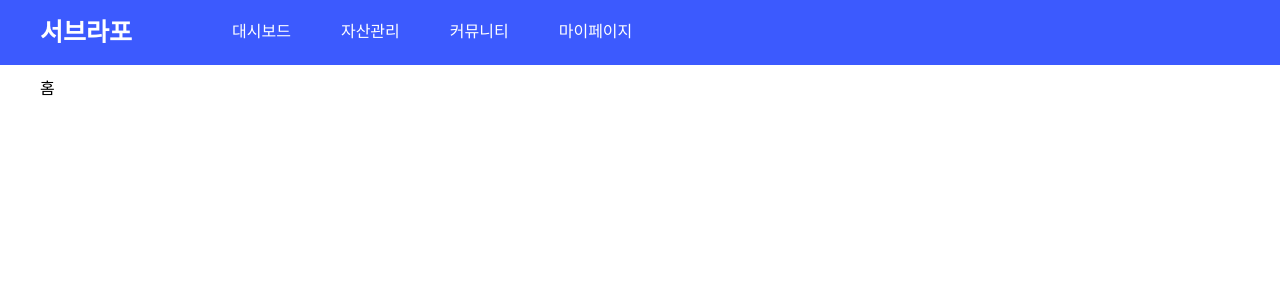
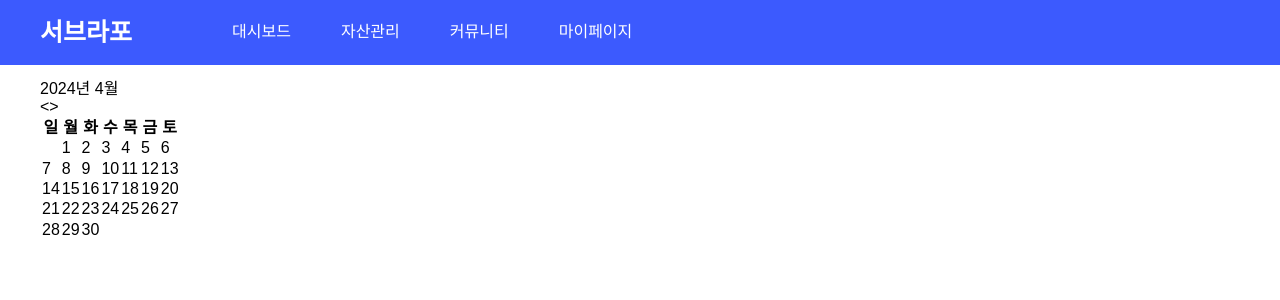
Before and after one commit to mkk00/Moneylicious-Ledger-Book, a React (Vite) app: page / in a window 1280 px wide. Shown: the top 300 px of the page. Built offline with nearby package versions, Linux system fonts and the light colour scheme; a web font is replaced by a local one.

Commit message:
feat: 분할 레이아웃 추가 및 적용

```diff
--- /dev/null
+++ b/src/layout/ContendsSplitLayout.tsx
@@ -0,0 +1,31 @@
+import { ReactNode } from 'react'
+import styled from 'styled-components'
+
+const ContendsSplitLayout = ({
+  children,
+  leftRatio = 1,
+  rightRatio = 1
+}: {
+  children: ReactNode[]
+  leftRatio?: number
+  rightRatio?: number
+}) => {
+  const [left, right] = children
+  return (
+    <Container>
+      <Contents ratio={leftRatio}>{left}</Contents>
+      <Contents ratio={rightRatio}>{right}</Contents>
+    </Container>
+  )
+}
+
+export default ContendsSplitLayout
+
+const Container = styled.div`
+  display: flex;
+  width: 100%;
+`
+
+const Contents = styled.section<{ ratio?: number }>`
+  flex: ${props => props.ratio};
+`
--- a/src/layout/PageLayout.tsx
+++ b/src/layout/PageLayout.tsx
@@ -3,7 +3,7 @@ import styled from 'styled-components'
 
 import Header from '@/components/Header'
 
-const BasicLayout = ({ children }: { children: ReactNode }) => {
+const PageLayout = ({ children }: { children: ReactNode }) => {
   return (
     <Container>
       <Header />
@@ -12,7 +12,7 @@ const BasicLayout = ({ children }: { children: ReactNode }) => {
   )
 }
 
-export default BasicLayout
+export default PageLayout
 
 const Container = styled.div`
   width: 100vw;
--- a/src/pages/Board.tsx
+++ b/src/pages/Board.tsx
@@ -1,10 +1,10 @@
-import BasicLayout from '@/layout/PageLayout'
+import PageLayout from '@/layout/PageLayout'
 
 const Board = () => {
   return (
-    <BasicLayout>
+    <PageLayout>
       <>커뮤니티 페이지</>
-    </BasicLayout>
+    </PageLayout>
   )
 }
 
--- a/src/pages/Dashboard.tsx
+++ b/src/pages/Dashboard.tsx
@@ -1,10 +1,10 @@
-import BasicLayout from '@/layout/PageLayout'
+import PageLayout from '@/layout/PageLayout'
 
 const Dashboard = () => {
   return (
-    <BasicLayout>
+    <PageLayout>
       <>대시보드</>
-    </BasicLayout>
+    </PageLayout>
   )
 }
 
--- a/src/pages/Home.tsx
+++ b/src/pages/Home.tsx
@@ -1,10 +1,15 @@
-import BasicLayout from '@/layout/PageLayout'
+import PageLayout from '@/layout/PageLayout'
+import ContendsSplitLayout from '@/layout/ContendsSplitLayout'
+import Calendar from '@/components/Calendar'
 
 const Home = () => {
   return (
-    <BasicLayout>
-      <>홈</>
-    </BasicLayout>
+    <PageLayout>
+      <ContendsSplitLayout leftRatio={3}>
+        <Calendar />
+        <></>
+      </ContendsSplitLayout>
+    </PageLayout>
   )
 }
 
--- a/src/pages/Management.tsx
+++ b/src/pages/Management.tsx
@@ -1,10 +1,10 @@
-import BasicLayout from '@/layout/PageLayout'
+import PageLayout from '@/layout/PageLayout'
 
 const Management = () => {
   return (
-    <BasicLayout>
+    <PageLayout>
       <>자산관리 페이지</>
-    </BasicLayout>
+    </PageLayout>
   )
 }
 
--- a/src/pages/Mypage.tsx
+++ b/src/pages/Mypage.tsx
@@ -1,10 +1,10 @@
-import BasicLayout from '@/layout/PageLayout'
+import PageLayout from '@/layout/PageLayout'
 
 const Mypage = () => {
   return (
-    <BasicLayout>
+    <PageLayout>
       <>마이페이지</>
-    </BasicLayout>
+    </PageLayout>
   )
 }
 
```
